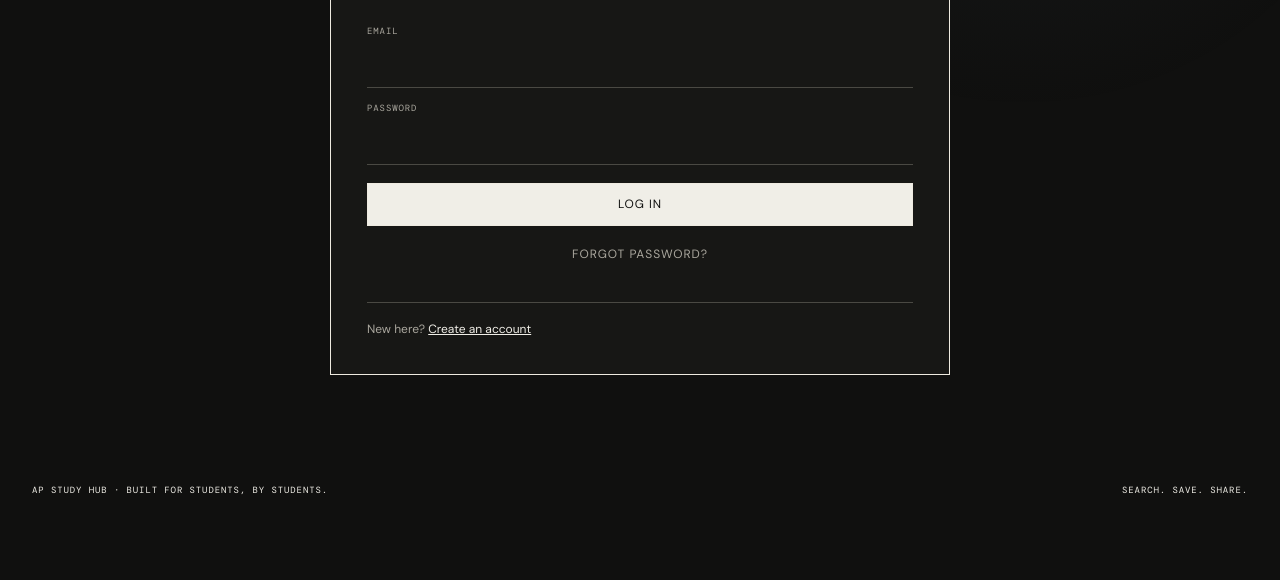
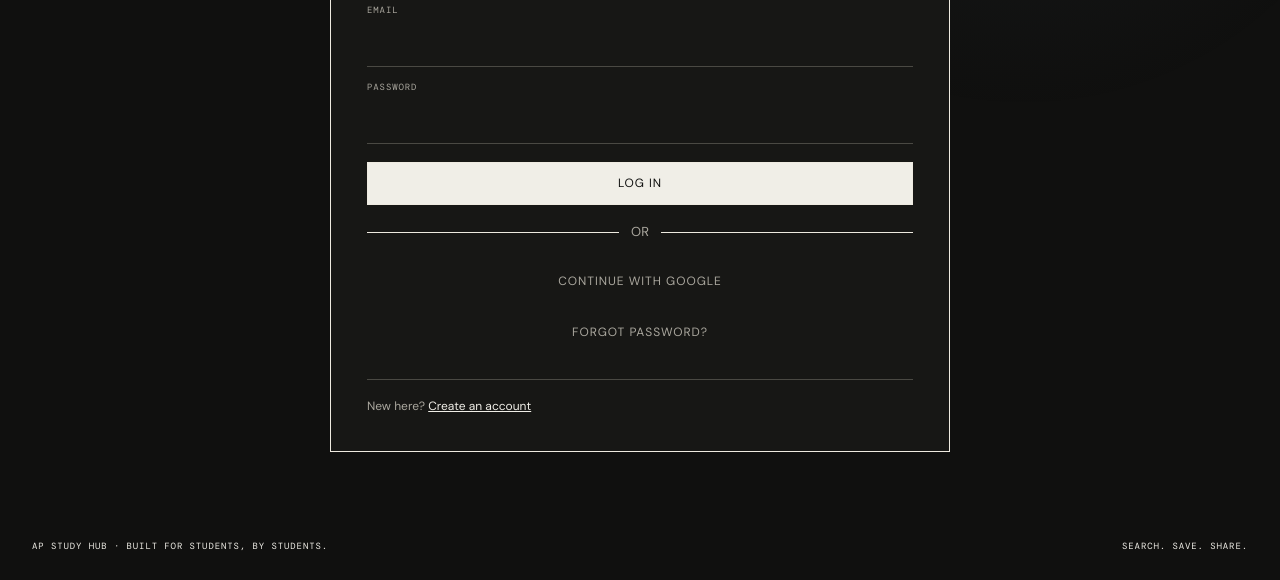
Before and after one commit to helpbyrehan/buildingwAI, a plain HTML site: page apstudyhub/login/index.html in a window 1280 px wide. Shown: the part 345-925 px from the top of the page. Before the commit the page ends 869 px from the top, so only its background shows below. Drawn offline with nearby package versions, Linux system fonts and the light colour scheme.

Commit message:
Refactor login form and add Google login button
Updated the login form structure and added Google login option.

```diff
--- a/apstudyhub/login/index.html
+++ b/apstudyhub/login/index.html
@@ -3,14 +3,34 @@
 <meta name="description" content="Log in to AP Study Hub."><meta name="theme-color" content="#07090b"><title>Log in | AP Study Hub</title>
 <link rel="icon" type="image/svg+xml" href="../assets/favicon.svg">
 <link rel="stylesheet" href="../assets/styles.css?v=20260921d"><script src="https://cdn.jsdelivr.net/npm/@supabase/supabase-js@2"></script>
-<script>window.APSH_BASE='../';</script><script src="../assets/config.js"></script><script defer src="../assets/app.js?v=20260921d"></script></head><body><a class="skip" href="#main">Skip to content</a><header class="topbar"><div class="container nav"><a class="brand" href="../"><img class="mark" src="../assets/logo.svg" alt="" aria-hidden="true"><strong>AP STUDY HUB <span>· resources</span></strong></a>
+<script>window.APSH_BASE='../';</script><script src="../assets/config.js"></script><script defer src="../assets/app.js?v=20260921d"></script>
+</head><body><a class="skip" href="#main">Skip to content</a><header class="topbar"><div class="container nav"><a class="brand" href="../"><img class="mark" src="../assets/logo.svg" alt="" aria-hidden="true"><strong>AP STUDY HUB <span>· resources</span></strong></a>
 <button class="menu-btn" id="menuBtn" aria-label="Open navigation" aria-expanded="false">☰</button>
 <nav class="navlinks" aria-label="Primary"><a data-nav href="../browse/" class="">Search</a><a data-nav href="../courses/" class="">Courses</a><a data-nav href="../saved/" class="">Saved</a><a data-nav href="../add/" class="">Add</a></nav>
 <div class="nav-actions"><span data-user-slot></span><button class="icon-btn" id="themeBtn" aria-label="Toggle theme">☼</button></div></div></header>
+
 <main id="main" data-login="true"><section class="auth-wrap"><div class="auth reveal"><div class="panel">
 <div class="eyebrow">AP Study Hub</div><h1>Welcome back.</h1><p>Save resources and manage your contributions.</p><div id="formNotice" class="notice hide" role="alert"></div>
-<form id="loginForm"><div class="field"><label>Email</label><input class="input" id="email" type="email" autocomplete="email" required></div><div class="field" style="margin-top:14px"><label>Password</label><input class="input" id="password" type="password" autocomplete="current-password" required></div>
-<button class="btn btn-primary" style="width:100%;margin-top:18px">Log in</button></form>
+
+<form id="loginForm">
+<div class="field"><label>Email</label><input class="input" id="email" type="email" autocomplete="email" required></div>
+<div class="field" style="margin-top:14px"><label>Password</label><input class="input" id="password" type="password" autocomplete="current-password" required></div>
+<button class="btn btn-primary" style="width:100%;margin-top:18px">Log in</button>
+</form>
+
+<div style="display:flex;align-items:center;gap:12px;margin:18px 0;color:var(--muted);font-size:13px">
+<div style="height:1px;flex:1;background:var(--border)"></div>
+<span>OR</span>
+<div style="height:1px;flex:1;background:var(--border)"></div>
+</div>
+
+<button class="btn btn-ghost" id="google-login" type="button" style="width:100%;">
+Continue with Google
+</button>
+
 <button class="btn btn-ghost" id="forgotBtn" style="width:100%;margin-top:7px">Forgot password?</button>
+
 <div class="auth-switch">New here? <a href="../signup/">Create an account</a></div>
-</div></div></section></main><footer class="footer"><div class="container footer-row"><span>AP Study Hub · Built for students, by students.</span><span>Search. Save. Share.</span></div></footer><div id="toast" class="toast" role="status" aria-live="polite"></div></body></html>
+</div></div></section></main>
+
+<footer class="footer"><div class="container footer-row"><span>AP Study Hub · Built for students, by students.</span><span>Search. Save. Share.</span></div></footer><div id="toast" class="toast" role="status" aria-live="polite"></div></body></html>
```
